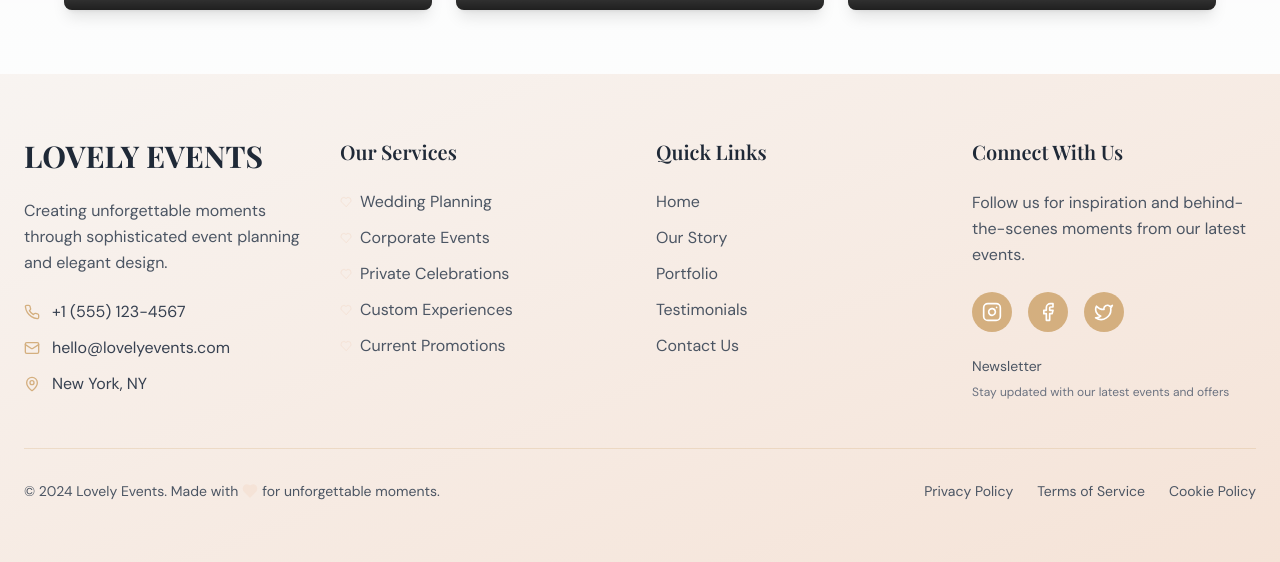
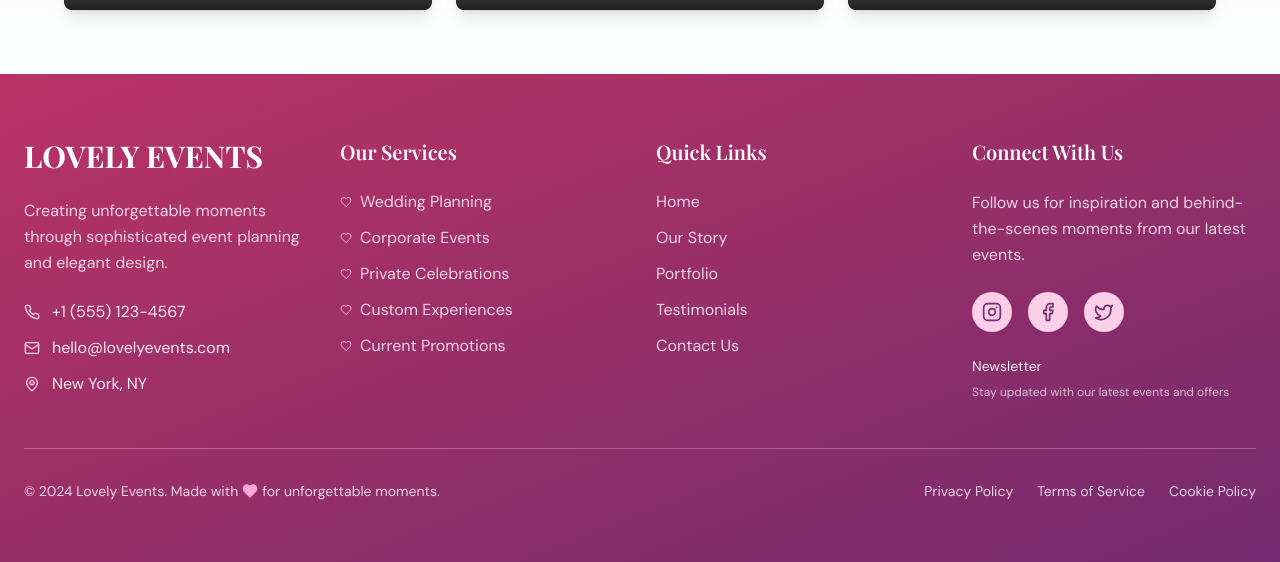
Before and after one commit to travisaw0684/v0-lovely-events, a Next.js app: page / in a window 1280 px wide. Shown: the part 7531-8093 px from the top of the page. Built offline with nearby package versions, Linux system fonts and the light colour scheme; grey boxes are pictures that could not be loaded.

Commit message:
feat: apply new color scheme to footer component
Consistent burgundy and deep purple color scheme across site.

Co-authored-by: null <57933432+travisaw0684@users.noreply.github.com>

```diff
--- a/components/Footer.tsx
+++ b/components/Footer.tsx
@@ -3,30 +3,30 @@ import { Heart, Phone, Mail, MapPin, Instagram, Facebook, Twitter } from "lucide
 
 export default function Footer() {
   return (
-    <footer className="bg-gradient-to-br from-[#f8f4f1] to-[#f5e3d7] text-gray-800 py-16">
+    <footer className="bg-gradient-to-br from-[#ba3364] to-[#732b6f] text-white py-16">
       <div className="container mx-auto px-6">
         <div className="grid grid-cols-1 md:grid-cols-2 lg:grid-cols-4 gap-8 mb-12">
           {/* Company Info */}
           <div>
-            <h3 className="font-serif text-3xl font-bold mb-6 text-gray-800">LOVELY EVENTS</h3>
-            <p className="text-gray-600 mb-6 leading-relaxed">
+            <h3 className="font-serif text-3xl font-bold mb-6 text-white">LOVELY EVENTS</h3>
+            <p className="text-white/80 mb-6 leading-relaxed">
               Creating unforgettable moments through sophisticated event planning and elegant design.
             </p>
             <div className="space-y-3">
-              <p className="text-gray-700 flex items-center">
-                <Phone className="h-4 w-4 mr-3 text-[#d4af7f]" />
-                <a href="tel:+15551234567" className="hover:text-[#d4af7f] transition-colors">
+              <p className="text-white/90 flex items-center">
+                <Phone className="h-4 w-4 mr-3 text-pink-200" />
+                <a href="tel:+15551234567" className="hover:text-pink-200 transition-colors">
                   +1 (555) 123-4567
                 </a>
               </p>
-              <p className="text-gray-700 flex items-center">
-                <Mail className="h-4 w-4 mr-3 text-[#d4af7f]" />
-                <a href="mailto:hello@lovelyevents.com" className="hover:text-[#d4af7f] transition-colors">
+              <p className="text-white/90 flex items-center">
+                <Mail className="h-4 w-4 mr-3 text-pink-200" />
+                <a href="mailto:hello@lovelyevents.com" className="hover:text-pink-200 transition-colors">
                   hello@lovelyevents.com
                 </a>
               </p>
-              <p className="text-gray-700 flex items-center">
-                <MapPin className="h-4 w-4 mr-3 text-[#d4af7f]" />
+              <p className="text-white/90 flex items-center">
+                <MapPin className="h-4 w-4 mr-3 text-pink-200" />
                 New York, NY
               </p>
             </div>
@@ -34,38 +34,38 @@ export default function Footer() {
 
           {/* Services */}
           <div>
-            <h4 className="font-serif text-xl font-semibold mb-6 text-gray-800">Our Services</h4>
+            <h4 className="font-serif text-xl font-semibold mb-6 text-white">Our Services</h4>
             <ul className="space-y-3">
               <li>
-                <Link href="#" className="text-gray-600 hover:text-[#d4af7f] transition-colors flex items-center">
-                  <Heart className="h-3 w-3 mr-2 text-[#f5e3d7]" />
+                <Link href="#" className="text-white/80 hover:text-pink-200 transition-colors flex items-center">
+                  <Heart className="h-3 w-3 mr-2 text-pink-300" />
                   Wedding Planning
                 </Link>
               </li>
               <li>
-                <Link href="#" className="text-gray-600 hover:text-[#d4af7f] transition-colors flex items-center">
-                  <Heart className="h-3 w-3 mr-2 text-[#f5e3d7]" />
+                <Link href="#" className="text-white/80 hover:text-pink-200 transition-colors flex items-center">
+                  <Heart className="h-3 w-3 mr-2 text-pink-300" />
                   Corporate Events
                 </Link>
               </li>
               <li>
-                <Link href="#" className="text-gray-600 hover:text-[#d4af7f] transition-colors flex items-center">
-                  <Heart className="h-3 w-3 mr-2 text-[#f5e3d7]" />
+                <Link href="#" className="text-white/80 hover:text-pink-200 transition-colors flex items-center">
+                  <Heart className="h-3 w-3 mr-2 text-pink-300" />
                   Private Celebrations
                 </Link>
               </li>
               <li>
-                <Link href="#" className="text-gray-600 hover:text-[#d4af7f] transition-colors flex items-center">
-                  <Heart className="h-3 w-3 mr-2 text-[#f5e3d7]" />
+                <Link href="#" className="text-white/80 hover:text-pink-200 transition-colors flex items-center">
+                  <Heart className="h-3 w-3 mr-2 text-pink-300" />
                   Custom Experiences
                 </Link>
               </li>
               <li>
                 <Link
                   href="/promotions"
-                  className="text-gray-600 hover:text-[#d4af7f] transition-colors flex items-center"
+                  className="text-white/80 hover:text-pink-200 transition-colors flex items-center"
                 >
-                  <Heart className="h-3 w-3 mr-2 text-[#f5e3d7]" />
+                  <Heart className="h-3 w-3 mr-2 text-pink-300" />
                   Current Promotions
                 </Link>
               </li>
@@ -74,30 +74,30 @@ export default function Footer() {
 
           {/* Quick Links */}
           <div>
-            <h4 className="font-serif text-xl font-semibold mb-6 text-gray-800">Quick Links</h4>
+            <h4 className="font-serif text-xl font-semibold mb-6 text-white">Quick Links</h4>
             <ul className="space-y-3">
               <li>
-                <Link href="/" className="text-gray-600 hover:text-[#d4af7f] transition-colors">
+                <Link href="/" className="text-white/80 hover:text-pink-200 transition-colors">
                   Home
                 </Link>
               </li>
               <li>
-                <Link href="#campaigns" className="text-gray-600 hover:text-[#d4af7f] transition-colors">
+                <Link href="#campaigns" className="text-white/80 hover:text-pink-200 transition-colors">
                   Our Story
                 </Link>
               </li>
               <li>
-                <Link href="#" className="text-gray-600 hover:text-[#d4af7f] transition-colors">
+                <Link href="#" className="text-white/80 hover:text-pink-200 transition-colors">
                   Portfolio
                 </Link>
               </li>
               <li>
-                <Link href="#" className="text-gray-600 hover:text-[#d4af7f] transition-colors">
+                <Link href="#" className="text-white/80 hover:text-pink-200 transition-colors">
                   Testimonials
                 </Link>
               </li>
               <li>
-                <Link href="#contact" className="text-gray-600 hover:text-[#d4af7f] transition-colors">
+                <Link href="#contact" className="text-white/80 hover:text-pink-200 transition-colors">
                   Contact Us
                 </Link>
               </li>
@@ -106,53 +106,53 @@ export default function Footer() {
 
           {/* Connect With Us */}
           <div>
-            <h4 className="font-serif text-xl font-semibold mb-6 text-gray-800">Connect With Us</h4>
-            <p className="text-gray-600 mb-6 leading-relaxed">
+            <h4 className="font-serif text-xl font-semibold mb-6 text-white">Connect With Us</h4>
+            <p className="text-white/80 mb-6 leading-relaxed">
               Follow us for inspiration and behind-the-scenes moments from our latest events.
             </p>
             <div className="flex space-x-4">
               <Link
                 href="#"
-                className="w-10 h-10 bg-[#d4af7f] text-white rounded-full flex items-center justify-center hover:bg-[#c19a6b] transition-colors"
+                className="w-10 h-10 bg-pink-200 text-[#732b6f] rounded-full flex items-center justify-center hover:bg-pink-300 transition-colors"
               >
                 <Instagram className="h-5 w-5" />
               </Link>
               <Link
                 href="#"
-                className="w-10 h-10 bg-[#d4af7f] text-white rounded-full flex items-center justify-center hover:bg-[#c19a6b] transition-colors"
+                className="w-10 h-10 bg-pink-200 text-[#732b6f] rounded-full flex items-center justify-center hover:bg-pink-300 transition-colors"
               >
                 <Facebook className="h-5 w-5" />
               </Link>
               <Link
                 href="#"
-                className="w-10 h-10 bg-[#d4af7f] text-white rounded-full flex items-center justify-center hover:bg-[#c19a6b] transition-colors"
+                className="w-10 h-10 bg-pink-200 text-[#732b6f] rounded-full flex items-center justify-center hover:bg-pink-300 transition-colors"
               >
                 <Twitter className="h-5 w-5" />
               </Link>
             </div>
             <div className="mt-6">
-              <p className="text-sm text-gray-600 mb-2">Newsletter</p>
-              <p className="text-xs text-gray-500">Stay updated with our latest events and offers</p>
+              <p className="text-sm text-white/90 mb-2">Newsletter</p>
+              <p className="text-xs text-white/70">Stay updated with our latest events and offers</p>
             </div>
           </div>
         </div>
 
         {/* Bottom Bar */}
-        <div className="border-t border-[#d4af7f]/30 pt-8">
+        <div className="border-t border-pink-200/30 pt-8">
           <div className="flex flex-col md:flex-row justify-between items-center">
-            <p className="text-gray-600 text-sm mb-4 md:mb-0 flex items-center">
+            <p className="text-white/80 text-sm mb-4 md:mb-0 flex items-center">
               © 2024 Lovely Events. Made with
-              <Heart className="h-4 w-4 mx-1 text-[#f5e3d7] fill-current" />
+              <Heart className="h-4 w-4 mx-1 text-pink-300 fill-current" />
               for unforgettable moments.
             </p>
             <div className="flex space-x-6">
-              <Link href="#" className="text-gray-600 hover:text-[#d4af7f] text-sm transition-colors">
+              <Link href="#" className="text-white/80 hover:text-pink-200 text-sm transition-colors">
                 Privacy Policy
               </Link>
-              <Link href="#" className="text-gray-600 hover:text-[#d4af7f] text-sm transition-colors">
+              <Link href="#" className="text-white/80 hover:text-pink-200 text-sm transition-colors">
                 Terms of Service
               </Link>
-              <Link href="#" className="text-gray-600 hover:text-[#d4af7f] text-sm transition-colors">
+              <Link href="#" className="text-white/80 hover:text-pink-200 text-sm transition-colors">
                 Cookie Policy
               </Link>
             </div>
```
